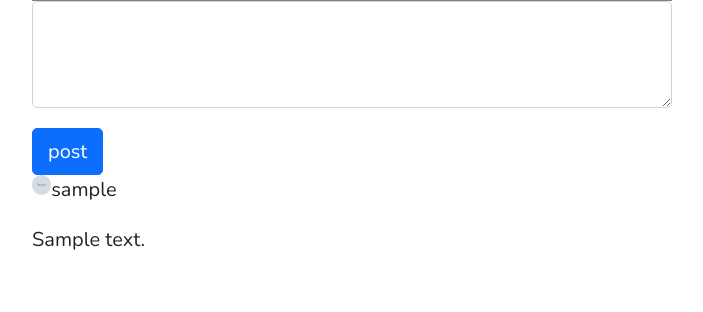
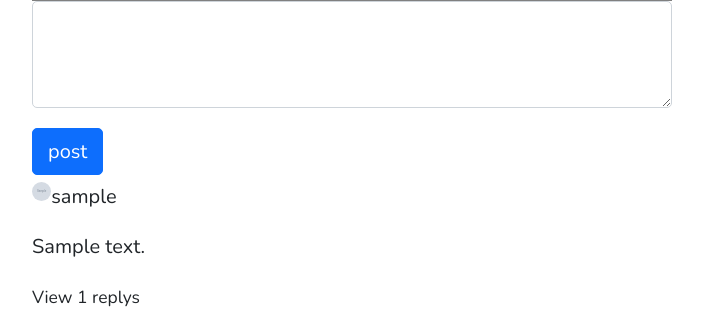
Before and after one commit to ArmenG888/PyInsta, a Django app: page /p/1 in a window 1280 px wide. Shown: the part 657-969 px from the top of the page, without its empty margins (288-991 px from the left). Before the commit the page ends 907 px from the top, so only its background shows below. Run offline with Django 4.2, Linux system fonts and the light colour scheme; a user stored in the database is signed in; tables that the repository leaves empty hold one stand-in row (values such as "Sample post"); grey boxes marked "Sample" are stand-in pictures; parts of the project's set-up code (start-up, migrations or seed data) failed here and were passed over; some libraries are stand-ins or nearby versions.

Commit message:
Added some design

```diff
--- a/pysta/post/templates/post/post_detail.html
+++ b/pysta/post/templates/post/post_detail.html
@@ -15,12 +15,22 @@
         </div>
         <button type="submit" class="btn btn-primary">post</button>
     </form>
+    <div class="comments" style="margin-top:1%">
         {% for comment in post.comments.all %}
             <div>
                 <img class="comment-pfp" src="{{comment.user.profile.image.url}}">
                 <p style="margin-left:1%">{{comment.user}}</p>
             </div>
             <p>{{comment.text}}</p>
+            <small>View {{comment.replys.count}} replys</small>
+            {% for reply in comment.replys.all %}
+                <div style="margin-left:5%; margin-top:1%; display:none;">
+                    <img class="comment-pfp" src="{{reply.user.profile.image.url}}">
+                    <p style="margin-left:1%">{{reply.user}}</p>
+                    <p>{{reply.text}}</p>
+                </div>
 
             {% endfor %}
+        {% endfor %}
     </div>
+</div>
```
Lines whose indentation alone changed are shown as unchanged.
